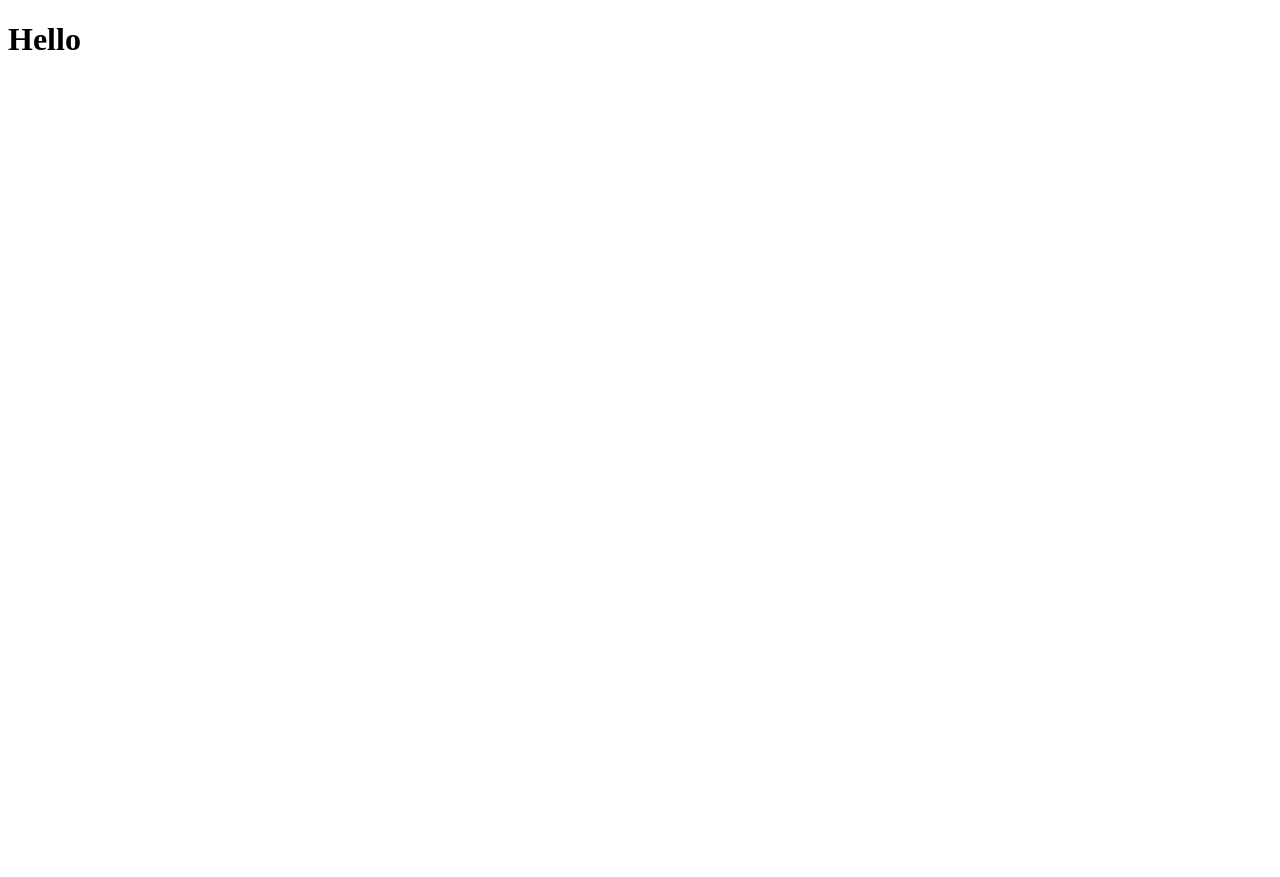
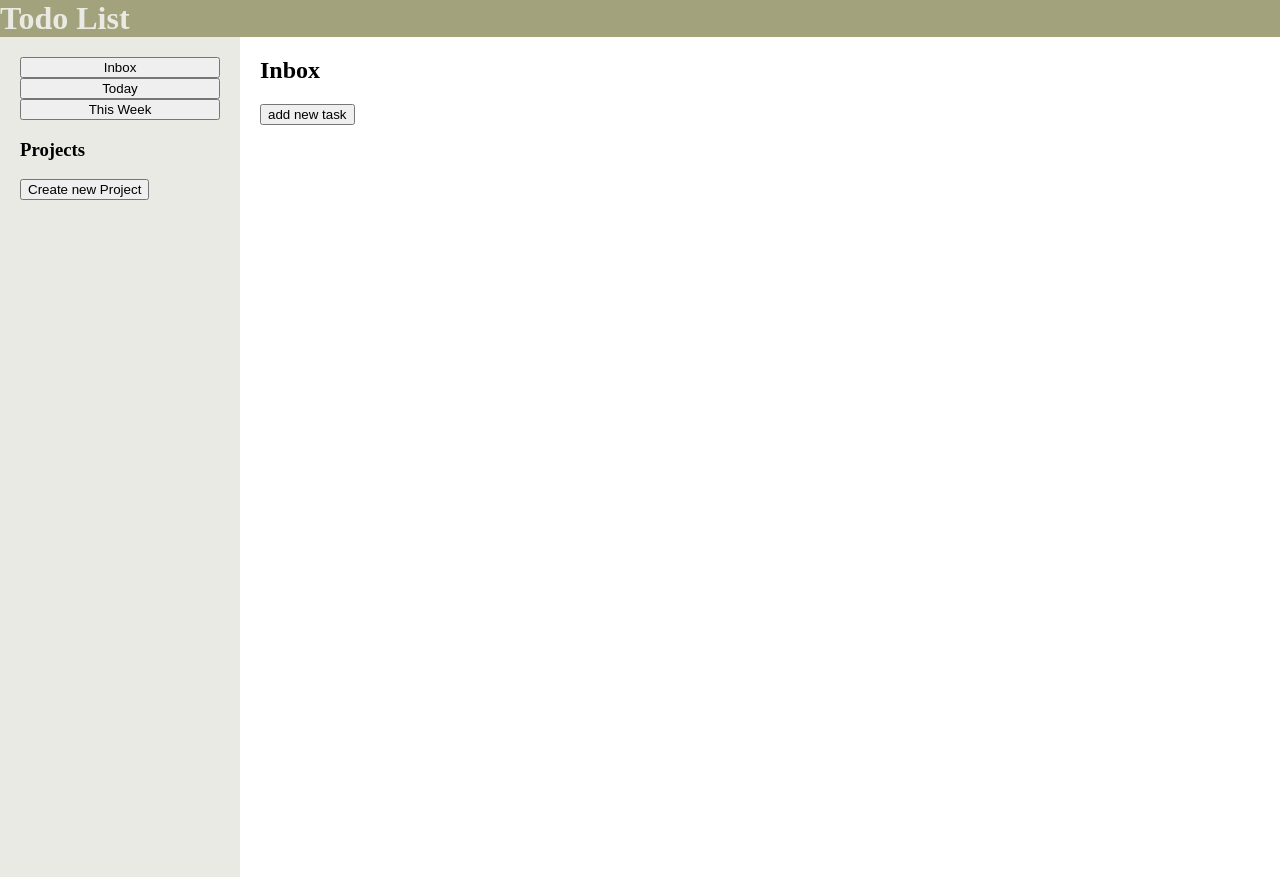
Before and after one commit to thanhtrucphan136/Todo-List, a website built with webpack: page dist/index.html in a window 1280 px wide. Before the commit the page ends 800 px from the top, so only its background shows below. Built offline with nearby package versions, Linux system fonts and the light colour scheme.

Commit message:
create basic ui

```diff
--- a/dist/index.html
+++ b/dist/index.html
@@ -5,9 +5,28 @@
     <meta http-equiv="X-UA-Compatible" content="IE=edge">
     <meta name="viewport" content="width=device-width, initial-scale=1.0">
     <title>Document</title>
+    <link rel="stylesheet" href="style.css">
 </head>
 <body>
-    <h1>Hello</h1>
+    <h1>Todo List</h1>
+    <div class="main-content">
+        <div class="left-content">
+            <div class="default-projects">
+                <button>Inbox</button>
+                <button>Today</button>
+                <button>This Week</button>
+            </div>
+            <h3>Projects</h3>
+            <div class="user-projects">
+               <button>Create new Project</button>
+            </div>
+        </div>
+        <div class="right-content">
+            <h2>Inbox</h2>
+            <div class="tasks"></div>
+            <button>add new task</button>
+        </div>
+    </div>
     <script src="./main.js"></script>
 </body>
 </html>
--- /dev/null
+++ b/dist/style.css
@@ -0,0 +1,30 @@
+body{
+    margin: 0;
+}
+h1{
+    width: 100%;
+    margin: 0;
+    background-color: rgb(162, 162, 124);
+    color: rgb(234, 234, 228);
+}
+
+.main-content{
+    display: flex;
+}
+.left-content{
+    background-color: rgb(234, 234, 228);
+    width: 200px;
+    height: 100vh;
+    display: flex;
+    flex-direction: column;
+    justify-content: flex-start;
+    padding: 20px;
+}
+
+.default-projects{
+    display: flex;
+    flex-direction: column;
+}
+.right-content{
+    padding-left: 20px;
+}
```
